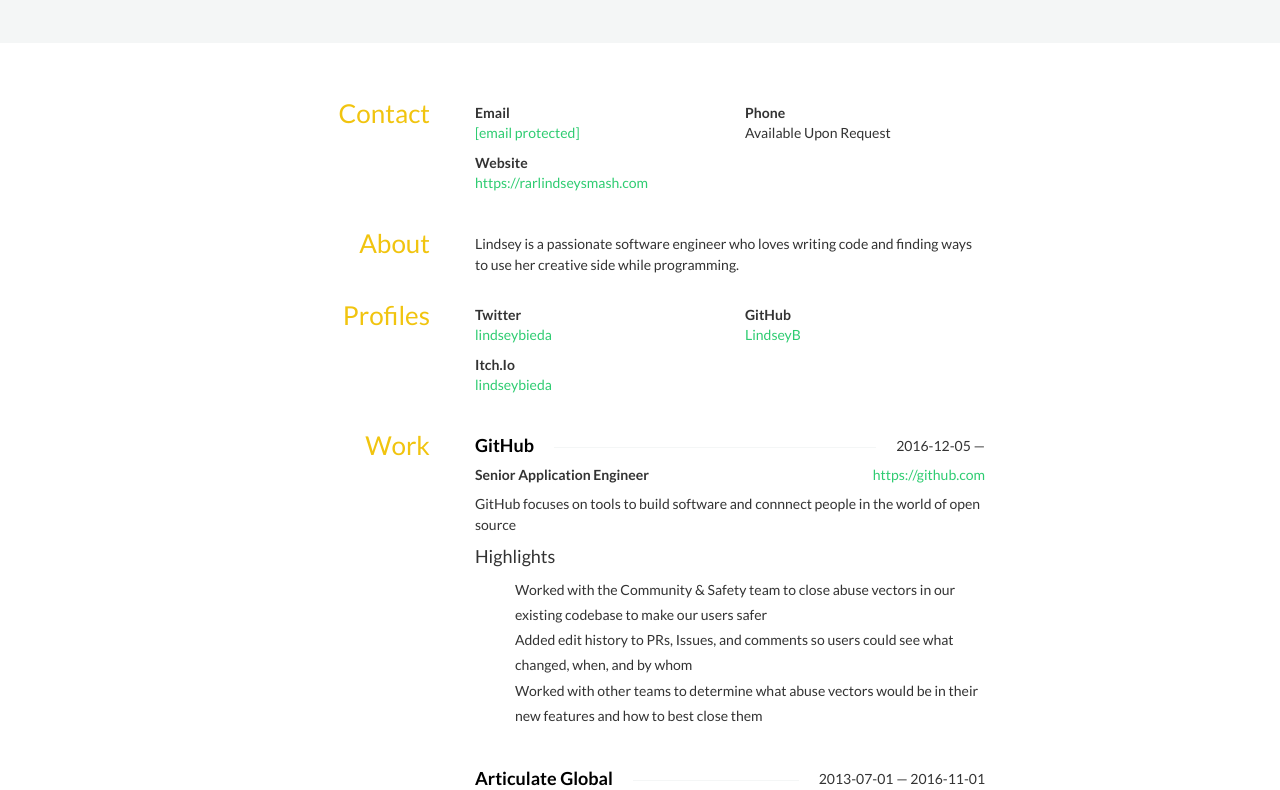
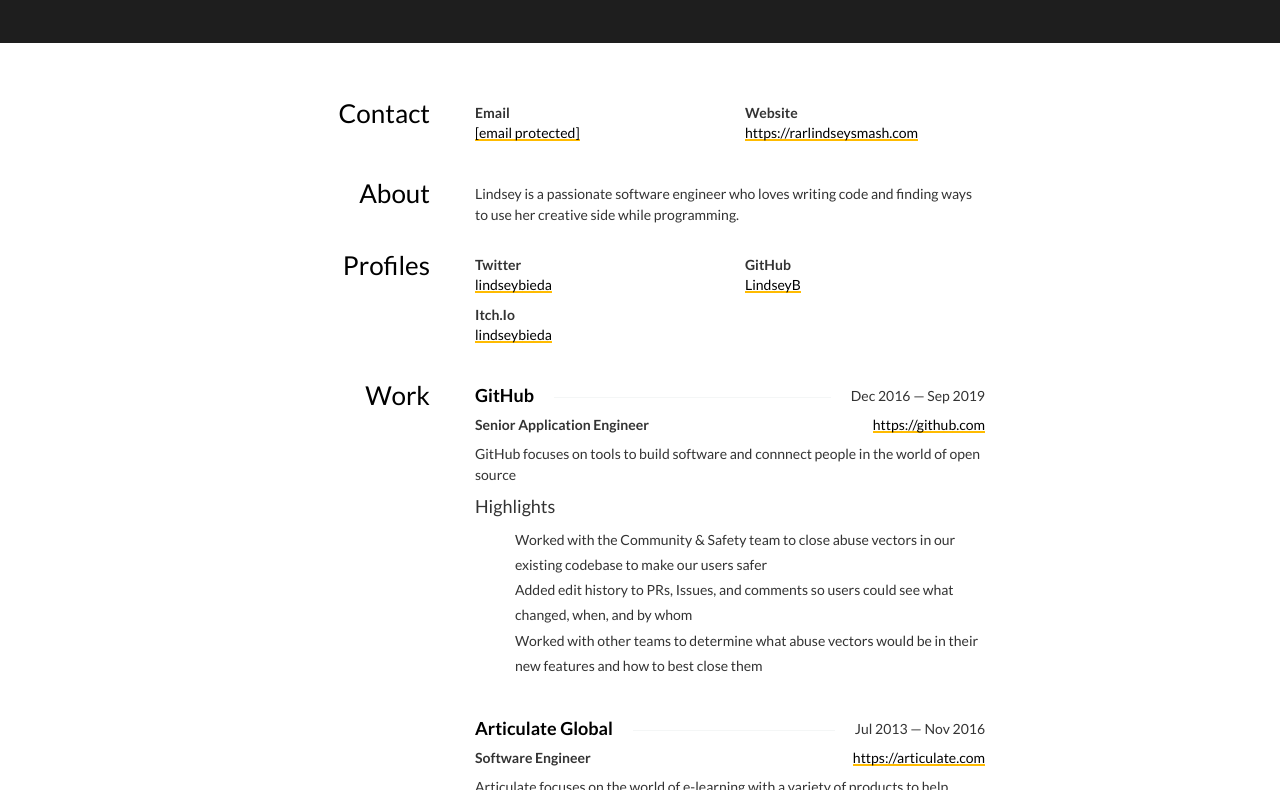
Before and after one commit to LindseyB/resume, a plain HTML site: page index.html in a window 1280 px wide. Shown: the part 143-933 px from the top of the page. Drawn offline with nearby package versions, Linux system fonts and the light colour scheme; some icons are missing.

Commit message:
Update index.html

```diff
--- a/index.html
+++ b/index.html
@@ -10,17 +10,34 @@
 	@import url(
 	https://fonts.googleapis.com/css?family=Lato:400,700
 );
+
+:root {
+	--headerBackgroundColor: #1E1E1E;
+	--accentColor: #FB0;
+}
+
 body {
 	background: #fff;
 	font-family: Lato, sans-serif;
 	margin: 0 0 80px;
 }
 a {
-	color: #2ecc71;
+	background:
+		linear-gradient(
+			to bottom, var(--accentColor) 0%,
+			var(--accentColor) 100%
+		);
+	background-position: 0 100%;
+	background-repeat: repeat-x;
+	background-size: 4px 2px;
+color: #000;
+text-decoration: none;
+transition: background-size .5s;
 }
-a:focus,
+
 a:hover {
-	color: #f1c40f;
+	background-size: 4px 50px;
+	color: #000;
 	text-decoration: none;
 }
 p {
@@ -79,16 +96,18 @@
 	margin-top: 30px;
 }
 #header {
-	background: #f4f6f6;
+	color: #fff;
+	background: var(--headerBackgroundColor);
 	padding: 50px 0;
 	margin-bottom: 30px;
 }
 #header h2 {
-	color: #95a5a6;
+	color: var(--accentColor);
 	font-size: 24px;
 }
 #content h3 {
-	color: #f1c40f;
+	/* color: var(--accentColor); */
+	color: black;
 	font-size: 26px;
 	margin-top: -4px;
 }
@@ -209,11 +228,7 @@
 <div class="row">
 <div class="col-sm-6">
 <strong>Email</strong>
-<div class="email"><a href="/cdn-cgi/l/email-protection" class="__cf_email__" data-cfemail="d3bfb1bab6b7b293b4beb2babffdb0bcbe">[email&#160;protected]</a></div>
-</div>
-<div class="col-sm-6">
-<strong>Phone</strong>
-<div class="phone">Available Upon Request</div>
+<div class="email"><a href="/cdn-cgi/l/email-protection#b3dfd1dad6d7d2f3d4ded2dadf9dd0dcde"><span class="__cf_email__" data-cfemail="2f434d464a4b4e6f48424e4643014c4042">[email&#160;protected]</span></a></div>
 </div>
 <div class="col-sm-6">
 <strong>Website</strong>
@@ -244,7 +259,7 @@
 </strong>
 <div class="username">
 <div class="url">
-<a href="http://twitter.com/lindseybieda">lindseybieda</a>
+<a href="https://twitter.com/lindseybieda">lindseybieda</a>
 </div>
 </div>
 </div>
@@ -254,7 +269,7 @@
 </strong>
 <div class="username">
 <div class="url">
-<a href="http://github.com/LindseyB">LindseyB</a>
+<a href="https://github.com/LindseyB">LindseyB</a>
 </div>
 </div>
 </div>
@@ -281,7 +296,7 @@
 <h4 class="strike-through">
 <span>GitHub</span>
 <span class="date">
-2016-12-05 —
+Dec 2016 — Sep 2019
 </span>
 </h4>
 <div class="website pull-right">
@@ -304,7 +319,7 @@
 <h4 class="strike-through">
 <span>Articulate Global</span>
 <span class="date">
-2013-07-01 — 2016-11-01
+Jul 2013 — Nov 2016
 </span>
 </h4>
 <div class="website pull-right">
@@ -326,7 +341,7 @@
 <h4 class="strike-through">
 <span>Branding Brand</span>
 <span class="date">
-2012-06-01 — 2013-04-01
+Jun 2012 — Apr 2013
 </span>
 </h4>
 <div class="website pull-right">
@@ -340,7 +355,7 @@
 </div>
 <h4>Highlights</h4>
 <ul class="highlights">
-<li class="bullet">Built a third party shopping API so purchases could easily happen through partner websites</li>
+ <li class="bullet">Built a third party shopping API so purchases could easily happen through partner websites</li>
 <li class="bullet">Developed tools to assist in &quot;transcoding&quot; partner websites for mobile consumption</li>
 </ul>
 </div>
@@ -348,7 +363,7 @@
 <h4 class="strike-through">
 <span>Deeplocal</span>
 <span class="date">
-2010-01-01 — 2010-08-01
+Jan 2010 — Aug 2010
 </span>
 </h4>
 <div class="website pull-right">
@@ -371,7 +386,7 @@
 <h4 class="strike-through">
 <span>Technology Leadership Initiative</span>
 <span class="date">
-2009-06-01 — 2009-08-01
+Jun 2009 — Aug 2009
 </span>
 </h4>
 <div class="website pull-right">
@@ -564,7 +579,7 @@
 <li>Hardware</li>
 </ul>
 </div>
-<div class="col-sm-6">
+ <div class="col-sm-6">
 <div class="name">
 <h4>Art</h4>
 </div>
```
